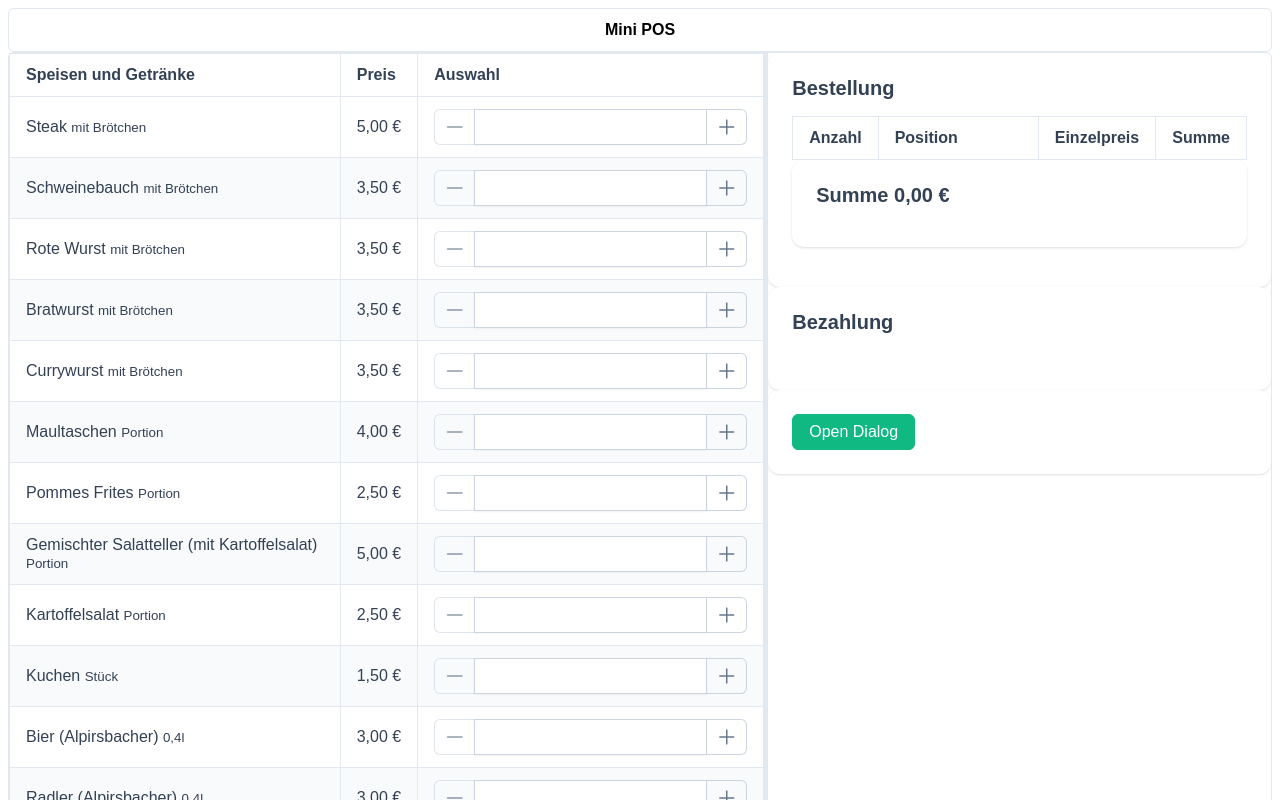
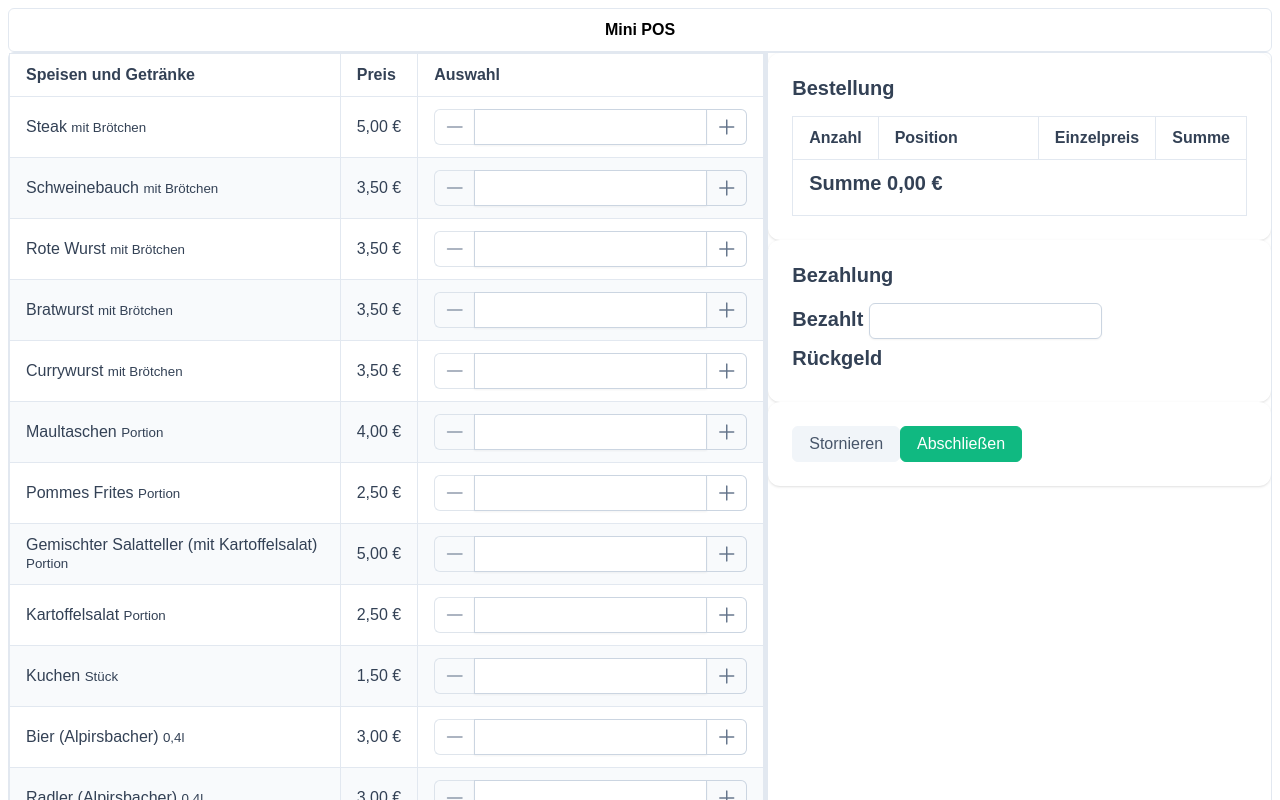
Before and after one commit to mkallfass/makspos, a Vue app in the folder src/main/webui/: page / in a window 1280 px wide. Shown: the top 800 px of the page. Built offline with nearby package versions, Linux system fonts and the light colour scheme; a web font is replaced by a local one.

Commit message:
Development

```diff
--- a/src/main/webui/src/components/CartDisplay.vue
+++ b/src/main/webui/src/components/CartDisplay.vue
@@ -21,16 +21,10 @@
             {{ formatCurrency(slotProps.data.total) }}
           </template>
         </Column>
+        <template #footer>
+          <div class="p-card-title">Summe {{ formatCurrency(cartStore.total) }}</div>
+        </template>
       </DataTable>
-      <Card>
-        <template #title>
-          Summe {{ formatCurrency(cartStore.total) }}
-        </template>
-      </Card>
-    </template>
-    <template #footer>
-      <div>
-      </div>
     </template>
   </Card>
 </template>
--- a/src/main/webui/src/components/OrderDisplay.vue
+++ b/src/main/webui/src/components/OrderDisplay.vue
@@ -1,8 +1,9 @@
 <template>
   <Card>
     <template #content>
-      <div class="flex justify-content-end">
-        <Button label="Open Dialog" @click="display = !display" />
+      <div class="flex align-items-end justify-content-end">
+        <Button label="Stornieren" severity="secondary" @click="display = !display" />
+        <Button label="Abschließen" @click="display = !display" />
       </div>
     </template>
   </Card>
--- a/src/main/webui/src/components/PaymentDisplay.vue
+++ b/src/main/webui/src/components/PaymentDisplay.vue
@@ -4,9 +4,13 @@
       Bezahlung
     </template>
     <template #content>
-    </template>
-    <template #footer>
-      <div>
+      <div class="p-card-title">
+        Bezahlt
+        <InputNumber mode="currency" currency="EUR" locale="de-DE">
+        </InputNumber>
+      </div>
+      <div class="p-card-title">
+        Rückgeld
       </div>
     </template>
   </Card>
--- a/src/main/webui/src/main.ts
+++ b/src/main/webui/src/main.ts
@@ -19,7 +19,6 @@ import InputText from "primevue/inputtext";
 
 import "./assets/main.css";
 import "primevue/resources/themes/aura-light-green/theme.css";
-import "primevue/resources/primevue.min.css";
 import "primeicons/primeicons.css";
 
 const app = createApp(App)
```
